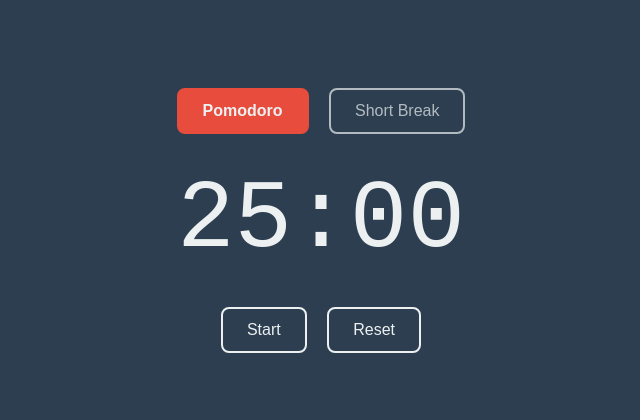
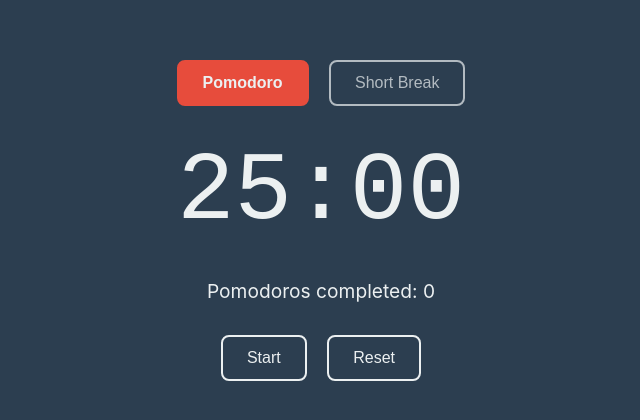
Before and after one commit to OrasesWPDev/gsd-presentation, a plain HTML site: page pomodoro-timer/index.html in a window 1280 px wide. Shown: the part 180-600 px from the top of the page, without its empty margins (319-959 px from the left). Drawn offline with Linux system fonts and the light colour scheme.

Commit message:
feat(03-01): add session counter with Pomodoro-only increment
- Add sessions property to timer state for tracking completed Pomodoros
- Add session counter HTML element below timer display
- Create updateSessionDisplay() function for counter updates
- Modify handleComplete() to increment only on Pomodoro completion
- Add auto-switch to opposite mode after completion
- Initialize session display on page load

```diff
--- a/pomodoro-timer/index.html
+++ b/pomodoro-timer/index.html
@@ -76,6 +76,12 @@
             0%, 100% { opacity: 1; }
             50% { opacity: 0.5; }
         }
+
+        .session-count {
+            font-size: 1.2rem;
+            margin-top: 1rem;
+            color: var(--text-color);
+        }
     </style>
 </head>
 <body>
@@ -86,6 +92,8 @@
         </div>
 
         <div id="timer-display" class="timer-display">25:00</div>
+
+        <div id="session-count" class="session-count">Pomodoros completed: 0</div>
 
         <div class="control-buttons">
             <button id="btn-start-stop">Start</button>
@@ -102,6 +110,7 @@
             // Runtime state
             mode: 'pomodoro',       // 'pomodoro' | 'shortBreak'
             remainingSeconds: 25 * 60,
+            sessions: 0,            // Completed Pomodoro count
             // Phase 2 timer control state
             isRunning: false,
             intervalId: null,
@@ -121,6 +130,12 @@
         // Update display function - syncs DOM with state
         function updateDisplay() {
             displayElement.textContent = formatTime(timer.remainingSeconds);
+        }
+
+        // Update session counter display
+        function updateSessionDisplay() {
+            document.getElementById('session-count').textContent =
+                `Pomodoros completed: ${timer.sessions}`;
         }
 
         // Timer control functions
@@ -171,12 +186,22 @@
             updateDisplay();
         }
 
-        // Handle completion - visual indicator
+        // Handle completion - increment sessions and auto-switch mode
         function handleComplete() {
+            // Only count completed Pomodoros, NOT breaks
+            if (timer.mode === 'pomodoro') {
+                timer.sessions++;
+                updateSessionDisplay();
+            }
+
             stopTimer();
             timer.remainingSeconds = 0;
             updateDisplay();
             displayElement.classList.add('complete');
+
+            // Auto-switch mode after completion
+            const nextMode = timer.mode === 'pomodoro' ? 'shortBreak' : 'pomodoro';
+            switchMode(nextMode);
         }
 
         // Switch mode function - handles running state preservation
@@ -244,6 +269,7 @@
 
         // Sync display with state on page load
         updateDisplay();
+        updateSessionDisplay();
     </script>
 </body>
 </html>
```
